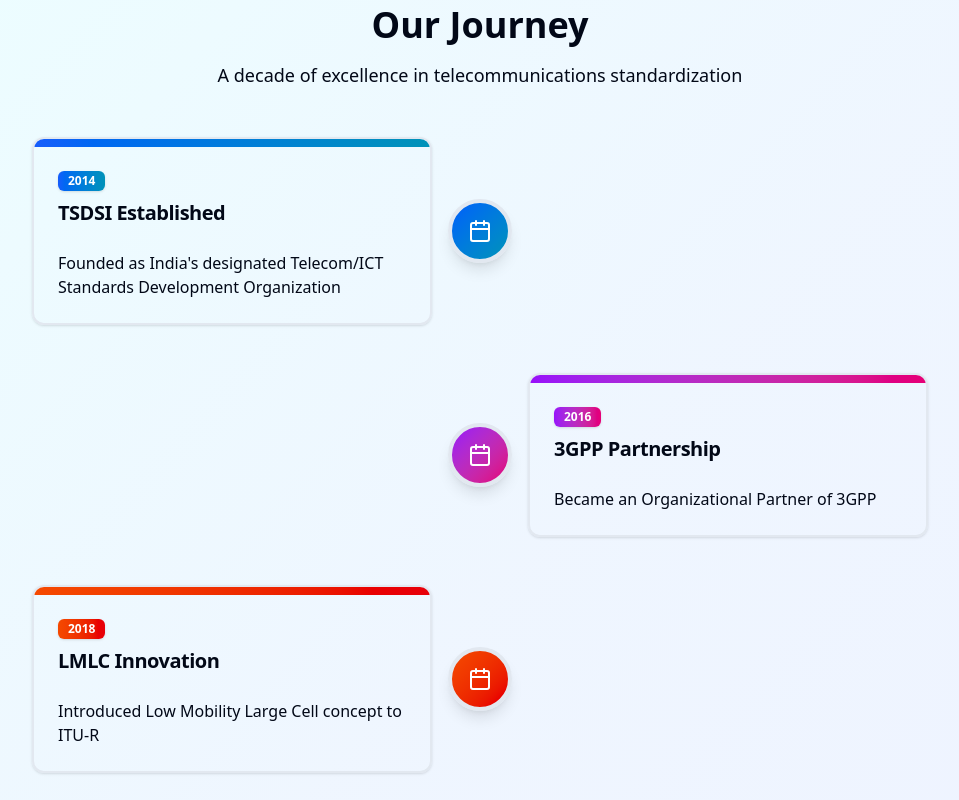
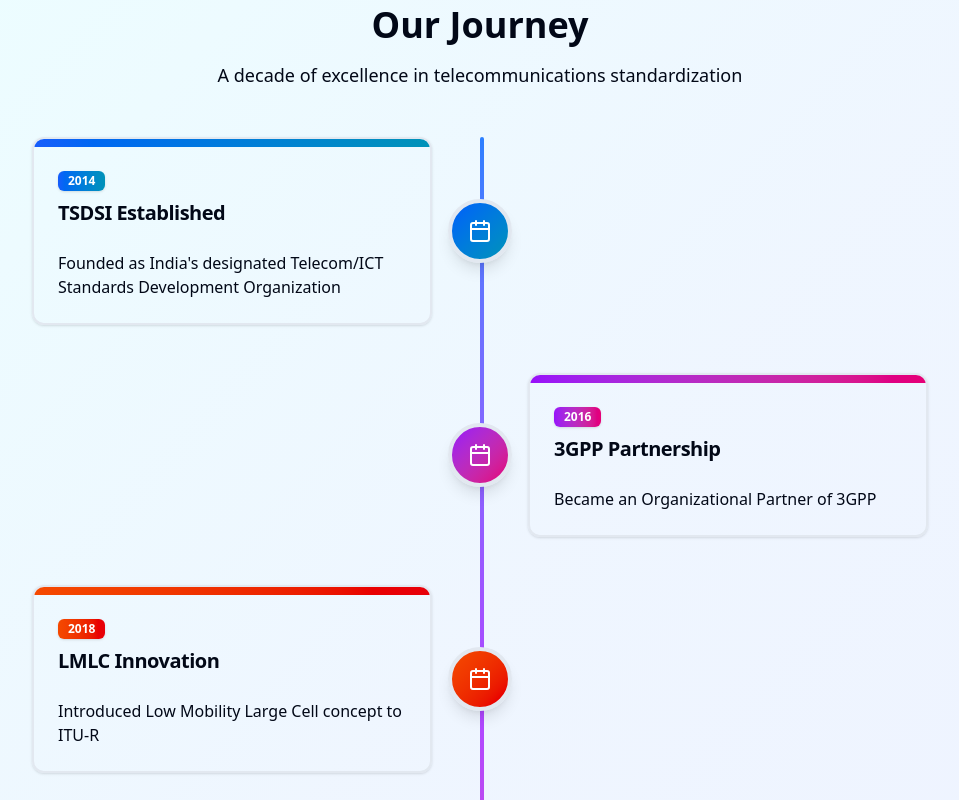
Before and after one commit to rostanai/tsdsi, a Next.js app: page /about in a window 1280 px wide. Shown: the part 2400-3200 px from the top of the page, without its empty margins (160-1119 px from the left). Built offline with nearby package versions, Linux system fonts and the light colour scheme.

Commit message:
Add beautiful colorful gradient to Our Journey timeline connecting line

```diff
--- a/app/about/page.tsx
+++ b/app/about/page.tsx
@@ -268,8 +268,8 @@ export default function AboutPage() {
                     </div>
                     <div className="mx-auto max-w-4xl">
                         <div className="relative">
-                            {/* Timeline line */}
-                            <div className="absolute left-8 top-0 h-full w-0.5 bg-border md:left-1/2" />
+                            {/* Timeline line - Colorful Gradient */}
+                            <div className="absolute left-8 top-0 h-full w-1 bg-gradient-to-b from-blue-500 via-purple-500 to-pink-500 rounded-full shadow-lg md:left-1/2" />
 
                             {/* Milestones */}
                             <div className="space-y-12">
```
